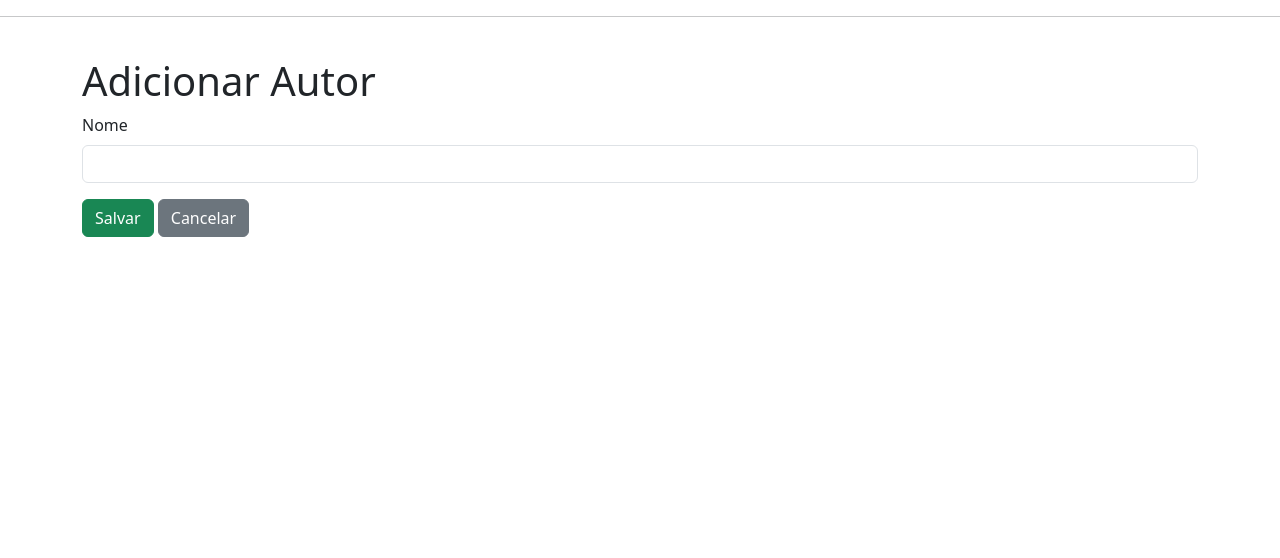
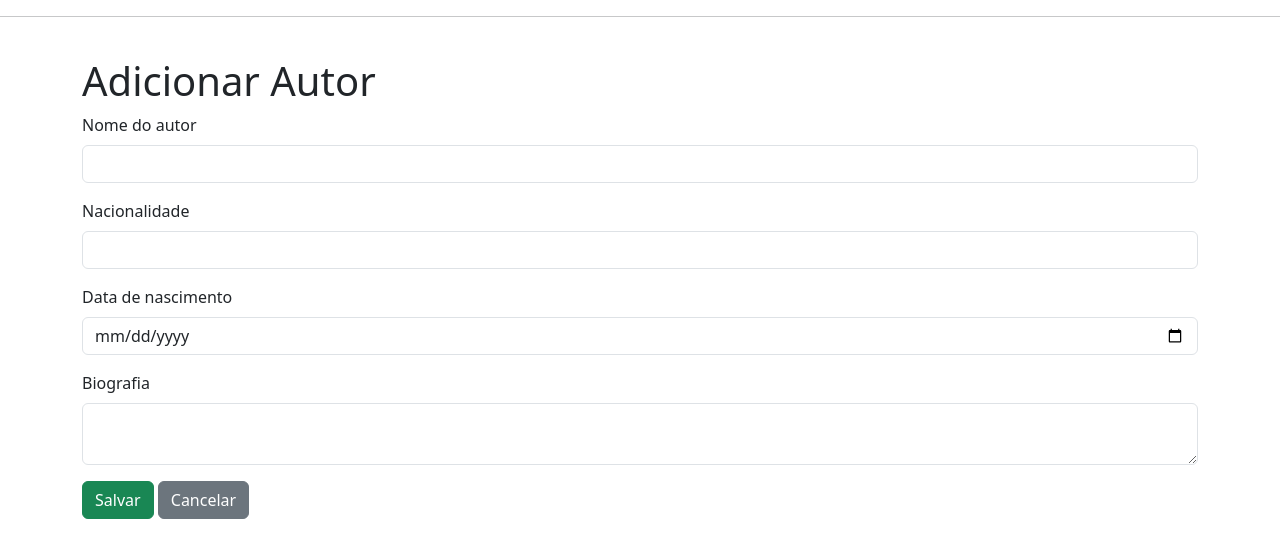
Before and after one commit to livialop/biblioteca-bd, a Flask app: page /add_autor in a window 1280 px wide. Shown: the part 24-582 px from the top of the page. Run offline with Flask 3, Linux system fonts and the light colour scheme; the visitor is signed in with stand-in values (Sample User, id 1); data that the repository does not hold is empty; parts of the project's set-up code (start-up, migrations or seed data) failed here and were passed over.

Commit message:
Update add_autor.html
atualizando com as informações certas

```diff
--- a/templates/add_autor.html
+++ b/templates/add_autor.html
@@ -8,19 +8,39 @@
 </head>
 <body>
   {% include "components/navbar.html" %}
+
   <div class="p-4">
     <div class="container">
       <h1>Adicionar Autor</h1>
+
       <form method="post" action="{{ url_for('autor.add_autor') }}">
+
         <div class="mb-3">
-          <label class="form-label">Nome</label>
-          <input class="form-control" name="nome" required>
+          <label class="form-label">Nome do autor</label>
+          <input class="form-control" name="nome_autor" required>
+        </div>
+
+        <div class="mb-3">
+          <label class="form-label">Nacionalidade</label>
+          <input class="form-control" name="nacionalidade">
+        </div>
+
+        <div class="mb-3">
+          <label class="form-label">Data de nascimento</label>
+          <input class="form-control" type="date" name="data_nascimento">
+        </div>
+
+        <div class="mb-3">
+          <label class="form-label">Biografia</label>
+          <textarea class="form-control" name="biografia"></textarea>
         </div>
 
         <button class="btn btn-success" type="submit">Salvar</button>
-        <a class="btn btn-secondary" href="{{ url_for('livros.view_livros') }}">Cancelar</a>
+        <a class="btn btn-secondary" href="{{ url_for('livros.add_livro') }}">Cancelar</a>
+
       </form>
     </div>
   </div>
+
 </body>
 </html>
```
